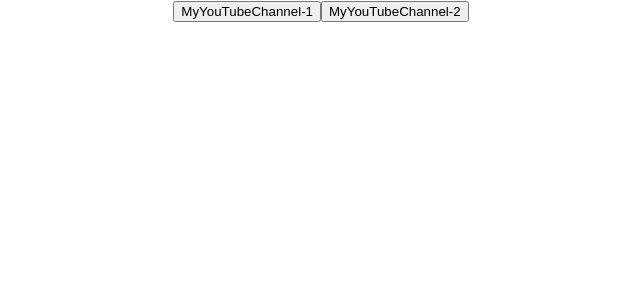
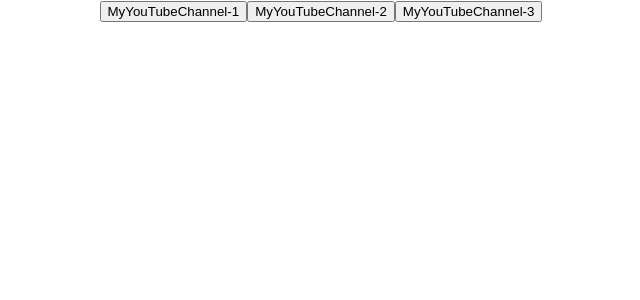
Before and after one commit to WhiteQuennAnn/Microtasks, a React (Create React App) app in the folder newapp/: page / in a window 1280 px wide. Shown: the top 300 px of the page, without its empty margins (319-959 px from the left). Built offline with nearby package versions, Linux system fonts and the light colour scheme.

Commit message:
09112022

```diff
--- a/newapp/src/App.tsx
+++ b/newapp/src/App.tsx
@@ -10,6 +10,9 @@ function App() {
     const Button2Foo =(suscriber: string,  age:number)=> {
         console.log(suscriber, age)
     }
+    const Button3Foo =()=> {
+        console.log("I am stupid button")
+    }
 
     return (
 
@@ -17,6 +20,7 @@ function App() {
 
             <Button name={"MyYouTubeChannel-1"} callBack={()=>Button1Foo("i am Anna", 23)}/>
             <Button name={"MyYouTubeChannel-2"} callBack={()=>Button2Foo("I am Den", 34)}/>
+            <Button name={"MyYouTubeChannel-3"} callBack={Button3Foo}/>
 
 
         </div>
```
